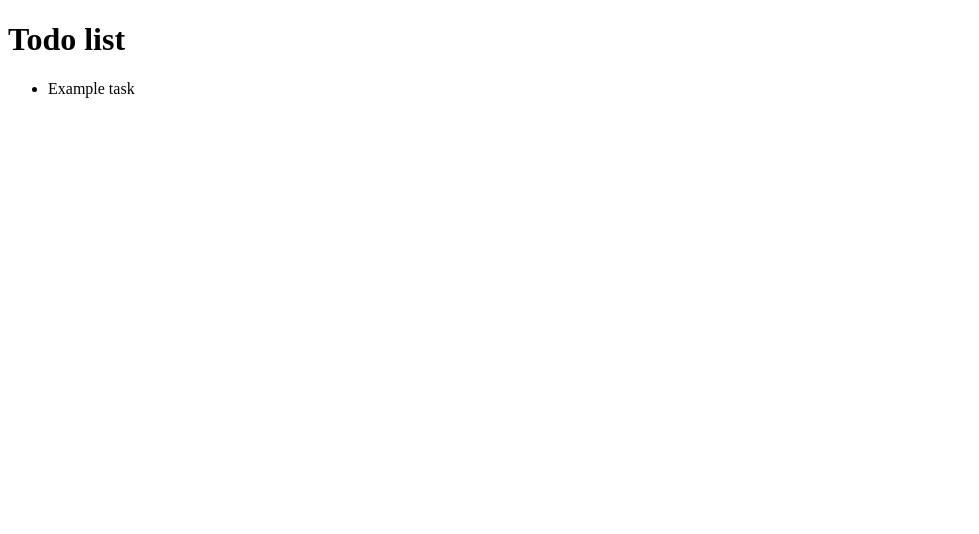
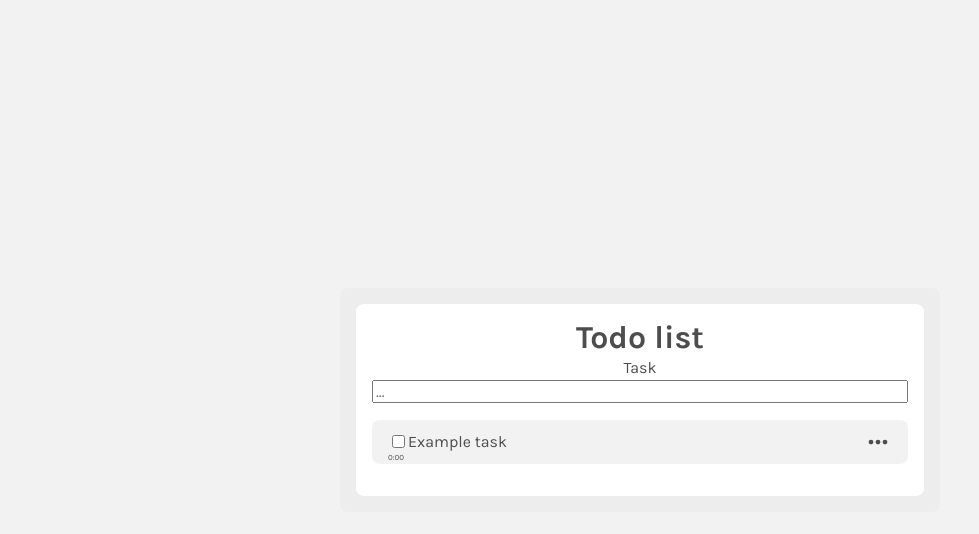
Before and after one commit to Masseh2025/Todolist, a plain HTML site: page index.html in a window 1280 px wide. Shown: the whole page, without its empty margins (0-979 px from the left). Drawn offline with Linux system fonts and the light colour scheme.

Commit message:
finished css for todo list

```diff
--- a/index.html
+++ b/index.html
@@ -5,15 +5,33 @@
     <meta name="viewport" content="width=device-width, initial-scale=1.0" />
     <title>Document</title>
     <link rel="stylesheet" href="style.css" />
-    <script src="script.js"></script>
+    <script defer src="script.js"></script>
+    <link rel="preconnect" href="https://fonts.googleapis.com" />
+    <link rel="preconnect" href="https://fonts.gstatic.com" crossorigin />
+    <link
+      href="https://fonts.googleapis.com/css2?family=Karla:ital,wght@0,200..800;1,200..800&display=swap"
+      rel="stylesheet"
+    />
   </head>
   <body class="background">
     <div class="todo-list">
       <div class="todo-list__outer">
         <div class="todo-list__content">
-          <h1>Todo list</h1>
-          <ul>
-            <li>Example task</li>
+          <h1 class="task-list__header">Todo list</h1>
+          <div>
+            <label for="task-input">Task</label>
+          </div>
+          <div>
+            <input id="task-input" type="text" placeholder="..." />
+          </div>
+          <ul class="todo-list__task-list">
+            <li class="todo-list__task">
+              <div class="todo-list__task-container">
+                <input type="checkbox" name="" id="checkbox" / >Example task
+              </div>
+              <div class="todo-list__task-time">0:00</div>
+              <div class="menu"></div>
+            </li>
           </ul>
         </div>
       </div>
--- a/style.css
+++ b/style.css
@@ -0,0 +1,200 @@
+/* Box sizing rules */
+*,
+*::before,
+*::after {
+  box-sizing: border-box;
+}
+
+/* Prevent font size inflation */
+html {
+  -moz-text-size-adjust: none;
+  -webkit-text-size-adjust: none;
+  text-size-adjust: none;
+}
+
+/* Remove default margin in favour of better control in authored CSS */
+body,
+h1,
+h2,
+h3,
+h4,
+p,
+figure,
+blockquote,
+dl,
+dd {
+  margin: 0;
+}
+
+/* Remove list styles on ul, ol elements with a list role, which suggests default styling will be removed */
+ul[role="list"],
+ol[role="list"] {
+  list-style: none;
+}
+
+/* Set core body defaults */
+body {
+  min-height: 100vh;
+  line-height: 1.5;
+}
+
+/* Set shorter line heights on headings and interactive elements */
+h1,
+h2,
+h3,
+h4,
+button,
+input,
+label {
+  line-height: 1.1;
+}
+
+/* Balance text wrapping on headings */
+h1,
+h2,
+h3,
+h4 {
+  text-wrap: balance;
+}
+
+/* A elements that don't have a class get default styles */
+a:not([class]) {
+  text-decoration-skip-ink: auto;
+  color: currentColor;
+}
+
+/* Make images easier to work with */
+img,
+picture {
+  max-width: 100%;
+  display: block;
+}
+
+/* Inherit fonts for inputs and buttons */
+input,
+button,
+textarea,
+select {
+  font-family: inherit;
+  font-size: inherit;
+}
+
+/* Make sure textareas without a rows attribute are not tiny */
+textarea:not([rows]) {
+  min-height: 10em;
+}
+
+/* Anything that has been anchored to should have extra scroll margin */
+:target {
+  scroll-margin-block: 5ex;
+}
+
+/* CSS reset ^^^ */
+
+:root {
+  --background: #f2f2f2;
+  --outer-todo-list: #ededed;
+  --white: #fff;
+  --text: #4d4d4d;
+}
+
+.background {
+  background-color: var(--background);
+  font-family: "Karla", sans-serif;
+  display: flex;
+  justify-content: center;
+  align-items: center;
+  color: var(--text);
+}
+
+/* todo-list */
+
+.todo-list {
+  max-width: 600px;
+  width: 100%;
+  text-align: center;
+  margin: 1rem;
+}
+
+.todo-list__outer {
+  background-color: var(--outer-todo-list);
+  padding: 1rem;
+  border-radius: 0.5em;
+}
+
+.todo-list__content {
+  background-color: var(--white);
+  padding: 1rem;
+  border-radius: 0.5em;
+}
+
+/* lists */
+
+/* #task-input {
+  border-radius: 0.25em;
+  padding: 0.25em;
+  font-size: 1.25rem;
+  color: var(--text);
+  border: 1px solid var(--text);
+} */
+
+#task-input {
+  width: 100%;
+}
+
+.todo-list__task-list {
+  list-style: none;
+  padding: 0;
+}
+
+.todo-list__task {
+  text-align: left;
+  background-color: var(--background);
+  padding: 0.5rem 1rem;
+  border-radius: 0.5em;
+  display: flex;
+  align-items: center;
+  justify-content: space-between;
+  position: relative;
+}
+
+.todo-list__task-container {
+  display: flex;
+  align-items: center;
+}
+
+#checkbox {
+  accent-color: var(--text);
+}
+
+.menu {
+  height: 28px;
+  width: 28px;
+  background-image: url(menu.svg);
+  background-size: cover;
+}
+
+.todo-list__task-time {
+  position: absolute;
+  font-size: 0.5rem;
+  bottom: 0%;
+}
+
+/* media queries */
+
+@media (max-width: 500px) {
+  body {
+    font-size: 0.8rem;
+  }
+}
+
+@media (max-width: 400px) {
+  body {
+    font-size: 0.5rem;
+  }
+
+  .menu {
+    height: 24px;
+    width: 24px;
+  }
+}
```
Also changed, not shown: menu.svg (added).
